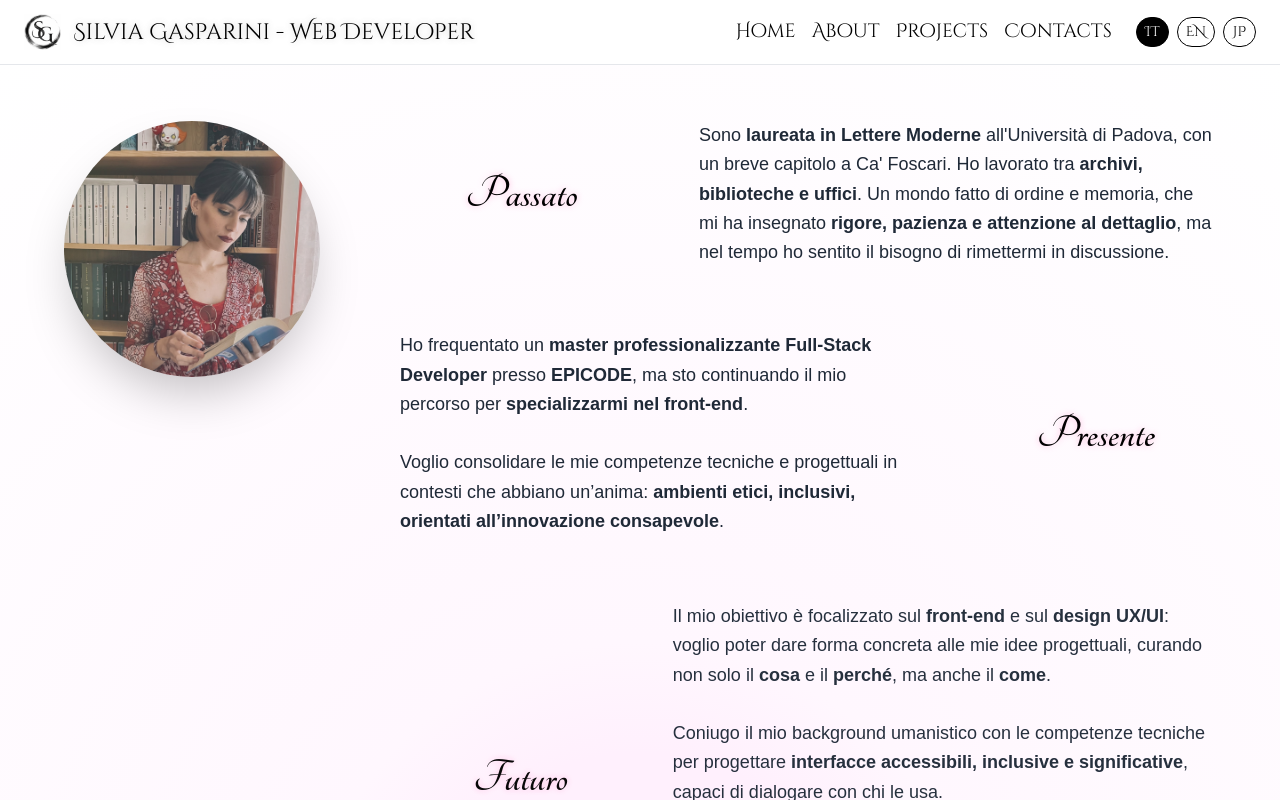
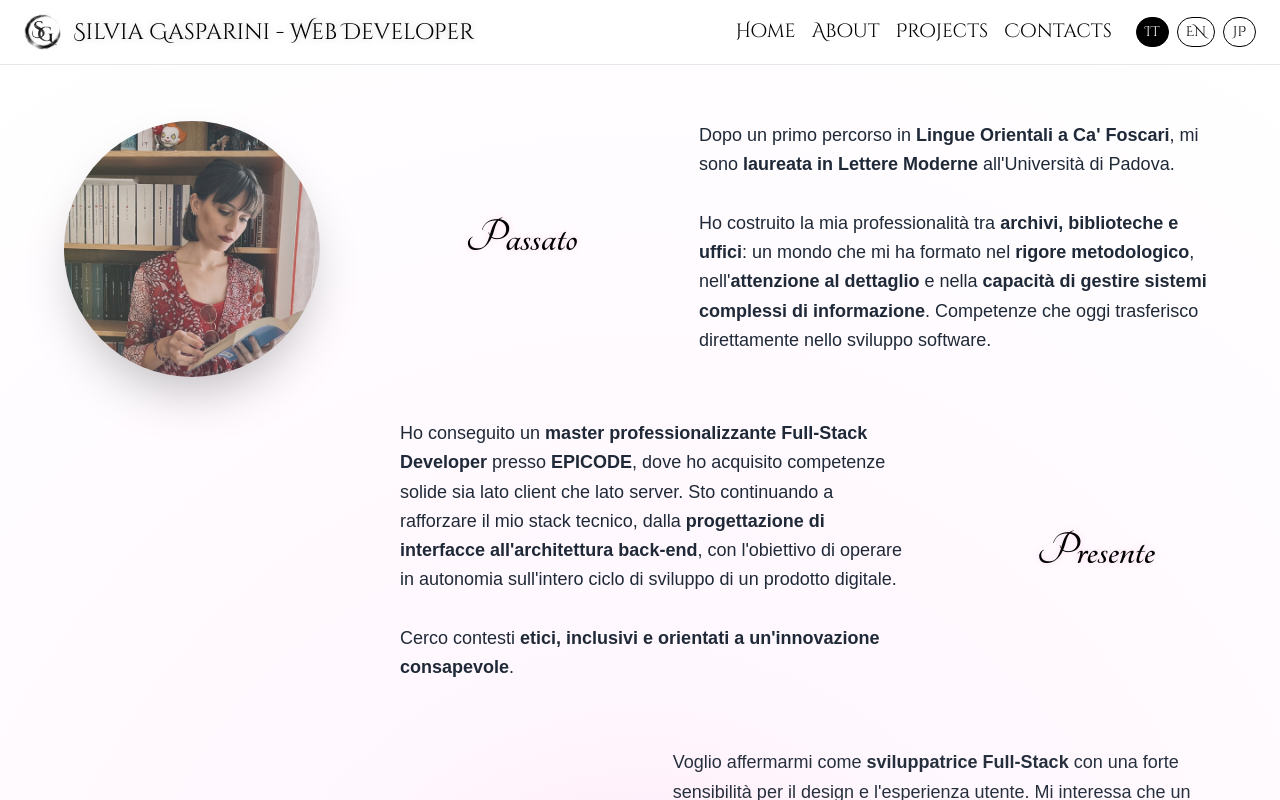
Before and after one commit to silvia8gasparini/silvia-gasparini-portfolio, a React (Vite) app: page /about in a window 1280 px wide. Both pictures are taken after a click on the button "IT". Shown: the top 800 px of the page. Built offline with nearby package versions, Linux system fonts and the light colour scheme; a web font is replaced by a local one.

Commit message:
update about texts & README

```diff
--- a/i18next.ts
+++ b/i18next.ts
@@ -19,15 +19,16 @@ i18next.use(initReactI18next).init({
           },
           past: {
             title: "Passato",
-            text: "Sono <1>laureata in Lettere Moderne</1> all'Università di Padova, con un breve capitolo a Ca' Foscari.<1/><1/> Ho lavorato tra <1>archivi, biblioteche e uffici</1>. Un mondo fatto di ordine e memoria, che mi ha insegnato <1>rigore, pazienza e attenzione al dettaglio</1>, ma nel tempo ho sentito il bisogno di rimettermi in discussione."
+            text: "Dopo un primo percorso in <1>Lingue Orientali a Ca' Foscari</1>, mi sono <1>laureata in Lettere Moderne</1> all'Università di Padova.<2/><2/>Ho costruito la mia professionalità tra <1>archivi, biblioteche e uffici</1>: un mondo che mi ha formato nel <1>rigore metodologico</1>, nell'<1>attenzione al dettaglio</1> e nella <1>capacità di gestire sistemi complessi di informazione</1>. Competenze che oggi trasferisco direttamente nello sviluppo software."
           },
           present: {
             title: "Presente",
-            text: "Ho frequentato un <1>master professionalizzante Full-Stack Developer</1> presso <2>EPICODE</2>, ma sto continuando il mio percorso per <3>specializzarmi nel front-end</3>.<4/><4/>Voglio consolidare le mie competenze tecniche e progettuali in contesti che abbiano un’anima: <5>ambienti etici, inclusivi, orientati all’innovazione consapevole</5>."
+            text: "Ho conseguito un <1>master professionalizzante Full-Stack Developer</1> presso <2>EPICODE</2>, dove ho acquisito competenze solide sia lato client che lato server. Sto continuando a rafforzare il mio stack tecnico, dalla <3>progettazione di interfacce all'architettura back-end</3>, con l'obiettivo di operare in autonomia sull'intero ciclo di sviluppo di un prodotto digitale.<4/><4/>Cerco contesti <5>etici, inclusivi e orientati a un'innovazione consapevole</5>."
           },
           future: {
             title: "Futuro",
-            text: "Il mio obiettivo è focalizzato sul <1>front-end</1> e sul <1>design UX/UI</1>: voglio poter dare forma concreta alle mie idee progettuali, curando non solo il <2>cosa</2> e il <2>perché</2>, ma anche il <2>come</2>. <3/><3/>Coniugo il mio background umanistico con le competenze tecniche per progettare <4>interfacce accessibili, inclusive e significative</4>, capaci di dialogare con chi le usa.<3/><3/>Sogno un web meno standardizzato e più empatico, dove <5>innovazione e creatività</5> abbiano lo spazio per esprimersi fuori dagli schemi. Voglio crescere come UX/UI Designer e come front-end developer per rendere il digitale <6>un posto più umano</6>."          }
+            text: "Voglio affermarmi come <1>sviluppatrice Full-Stack</1> con una forte sensibilità per il design e l'esperienza utente. Mi interessa che un prodotto sia funzionale e dotato di <2>forma, coerenza e significato</2>, dal database all'interfaccia.<3/><3/>Porto con me un <1>background umanistico</1> che mi permette di progettare soluzioni tecniche <4>accessibili, inclusive e capaci di comunicare davvero</4> con chi le usa.<3/><3/>La mia visione è un web <5>meno standardizzato e più empatico</5>, dove la tecnologia si mette al servizio delle persone. Voglio contribuire a costruirlo con <6>codice, design e intenzione</6>."
+          }
           },
         projects: {
           capstone: "Una web app che intreccia libri, tè e stagioni giapponesi. Il mio capstone project: un e-commerce librario ispirato all’estetica wabi-sabi, dove ogni colore racconta una storia.",
@@ -58,16 +59,15 @@ i18next.use(initReactI18next).init({
           },
           past: {
             title: "Past",
-            text: "I hold a <1>degree in Modern Literature</1> from the University of Padua, with a short chapter at Ca' Foscari.<1/><1/> I worked across <1>archives, libraries and offices,</1> a world built on order and memory that taught me <1>rigor, patience, and attention to detail</1>, yet I eventually felt the need to question myself again."
+            text: "After an initial path in <1>Oriental Languages at Ca' Foscari</1>, I graduated in <1>Modern Literature</1> from the University of Padua.<2/><2/>I built my professional background among <1>archives, libraries and offices</1>: a world that shaped me in <1>methodological rigor</1>, <1>attention to detail</1> and the <1>ability to manage complex information systems</1>. Skills I now transfer directly into software development."
           },
           present: {
             title: "Present",
-            text: "I completed a <1>Full-Stack Developer professional master program</1> at <2>EPICODE</2>, but I’m continuing my journey to <3>specialize in front-end development</3>.<4/><4/>I want to consolidate my technical and design skills in contexts that have a soul: <5>ethical, inclusive environments oriented towards conscious innovation</5>."
+            text: "I completed a <1>Full-Stack Developer professional master's program</1> at <2>EPICODE</2>, where I gained solid skills on both the client and server side. I am continuing to strengthen my technical stack, from <3>interface design to back-end architecture</3>, with the goal of operating autonomously across the entire development cycle of a digital product.<4/><4/>I look for contexts that are <5>ethical, inclusive and oriented toward conscious innovation</5>."
           },
           future: {
             title: "Future",
-            text:"My goal is focused on <1>front-end</1> and <1>UX/UI design</1>: I want to give concrete shape to my design ideas, taking care not only of the <2>what</2> and the <2>why</2>, but also the <2>how</2>. <3/><3/>I combine my humanistic background with technical skills to design <4>accessible, inclusive, and meaningful interfaces</4> that can truly connect with those who use them.<3/><3/>I dream of a web that is less standardized and more empathetic, where <5>innovation and creativity</5> have the freedom to express themselves beyond conventions. I want to grow as a UX/UI Designer and as a front-end developer to make the digital world <6>a more human place</6>."
-          }
+            text: "I want to establish myself as a <1>Full-Stack developer</1> with a strong sensitivity for design and user experience. I care that a product is functional and equipped with <2>shape, coherence and meaning</2>, from the database to the interface.<3/><3/>I bring with me a <1>humanistic background</1> that allows me to design technical solutions that are <4>accessible, inclusive and capable of truly communicating</4> with the people who use them.<3/><3/>My vision is a web that is <5>less standardized and more empathetic</5>, where technology serves people. I want to help build it with <6>code, design and intention</6>."          }
           },
          projects: {
           capstone: "A web app blending books, tea, and the 72 Japanese microseasons. My capstone project: a bookstore e-commerce inspired by wabi-sabi aesthetics, where each color tells a story.",
@@ -98,16 +98,16 @@ i18next.use(initReactI18next).init({
           },
           past: {
             title: "過去",
-            text: "私はパドヴァ大学で<1>現代文学を専攻</1>し、短期間カ・フォスカリ大学にも通いました。<1/><1/>その後、<1>文書館や図書館、事務所</1>などで働き、<1>秩序、忍耐、細部への注意</1>を学びましたが、やがて自分を見つめ直したいと思うようになりました。"
+            text: "<1>Ca' Foscariで東洋言語学</1>を学んだ後、パドヴァ大学で<1>現代文学の学位</1>を取得しました。<2/><2/><1>文書館、図書館、オフィス</1>の中でキャリアを積んできました。そこで培ったのは、<1>方法論的な厳密さ</1>、<1>細部への注意力</1>、そして<1>複雑な情報システムを管理する能力</1>です。これらのスキルは、今日のソフトウェア開発に直接活かされています。"
+          },
           },
           present: {
             title: "現在",
-            text: "<2>EPICODE</2>にて<1>フルスタック開発者の専門マスター</1>を修了しましたが、<3>フロントエンドに特化する</3>ため学び続けています。技術的・デザイン的スキルを、魂のある場所で深めたいと思っています。<4/><4/><5>倫理的で、包括的で、意識ある革新を目指す環境で。</5>"
+            text: "<2>EPICODE</2>にて<1>フルスタック開発者の専門修士課程</1>を修了し、クライアントサイドとサーバーサイドの両方において確かなスキルを習得しました。<3>インターフェース設計からバックエンドアーキテクチャ</3>まで、デジタルプロダクトの開発サイクル全体を自律的に担うことを目標に、技術スタックを強化し続けています。<4/><4/><5>倫理的で、インクルーシブで、意識的なイノベーションを志向する環境</5>を求めています。"
           },
           future: {
             title: "未来",
-            text:"私の目標は、<1>フロントエンド</1>と<1>UX/UIデザイン</1>に焦点を当てることです。<2>何を</2>、<2>なぜ</2>だけでなく、<2>どのように</2>をも大切にしながら、自分のアイデアに具体的な形を与えたいと考えています。<3/><3/>人文学の背景と技術的なスキルを融合させ、<4>誰もが使いやすく、包摂的で、意味のあるインターフェース</4>を設計しています。それらが使う人と対話できるように。<3/><3/>私は、<5>革新と創造性</5>が型にとらわれずに表現できる、より共感的で標準化されすぎていないウェブを夢見ています。UX/UIデザイナーとして、そしてフロントエンドデベロッパーとして成長し、デジタルを<6>より人間的な場所</6>にしていきたいです。"
-          }
+            text: "デザインとユーザー体験への強い感性を持つ<1>フルスタック開発者</1>として自分を確立していきたいと考えています。プロダクトが機能的であるだけでなく、データベースからインターフェースに至るまで、<2>形・一貫性・意味</2>を持つものであることを大切にしています。<3/><3/><1>人文学的なバックグラウンド</1>は、<4>アクセシブルでインクルーシブ、そして真に対話できる</4>技術的ソリューションを設計する力を与えてくれます。<3/><3/><5>画一化されたウェブではなく、より共感的なウェブ</5>を目指しています。テクノロジーが人に寄り添う場所を、<6>コード・デザイン・意志</6>を持って築いていきたいと思います。"          }
         },
          projects: {
           capstone: "本、お茶、そして日本の七十二候を結びつけたWebアプリ。私のキャップストーンプロジェクト：侘び寂び美学にインスパイアされたブック・コマース。色が物語を語ります。",
@@ -126,4 +126,4 @@ i18next.use(initReactI18next).init({
       }
     }
   }
-});
+);
--- a/src/components/TechSections.tsx
+++ b/src/components/TechSections.tsx
@@ -43,7 +43,7 @@ const TechSections = () => {
           transition={{ duration: 0.8, delay: idx * 0.2 }}
           className=" p-8"
         >
-          <h3 className="text-5xl font-tangerine font-bold text-black mb-6 text-center"style={{ textShadow: '0 0 6px rgba(255, 173, 215, 0.8)' }}>
+          <h3 className="text-5xl font-tangerine font-bold text-black mb-6 text-center"style={{ textShadow: '0 0 6px rgba(252, 206, 230, 0.8)' }}>
             {category}
           </h3>
           <div className="flex flex-wrap justify-center gap-6">
--- a/src/pages/About.tsx
+++ b/src/pages/About.tsx
@@ -45,7 +45,7 @@ const IntroSection = () => {
       transition={{ duration: 1 }}
     >
 
- <h1 className="text-5xl-tomtom sm:text-5xl md:text-7xl text-center text-black font-tangerine" style={{ textShadow: '0 0 6px rgba(255, 173, 215, 0.8)' }}>
+ <h1 className="text-5xl-tomtom sm:text-5xl md:text-7xl text-center text-black font-tangerine" style={{ textShadow: '0 0 6px rgba(252, 206, 230, 0.8)' }}>
         {t("about.intro.greeting")}
       </h1>
 
@@ -61,7 +61,7 @@ const IntroSection = () => {
   </span>
 </motion.span>
 
-      <div className="flex gap-4 text-5xl-tomtom md:text-7xl text-black font-tangerine" style={{ textShadow: '0 0 6px rgba(255, 173, 215, 0.8)' }}>
+      <div className="flex gap-4 text-5xl-tomtom md:text-7xl text-black font-tangerine" style={{ textShadow: '0 0 6px rgba(252, 206, 230, 0.8)' }}>
         <motion.span
           initial={{ opacity: 0 }}
           animate={{ opacity: 1 }}
@@ -106,81 +106,76 @@ const ContentSection = () => {
       </motion.div>
       <div className="flex flex-col gap-16 w-full">
 
+       {/* Passato */}
         <motion.div
          className="flex flex-col md:flex-row items-center gap-6"
          initial={{ opacity: 0, x: -100 }}
          animate={{ opacity: 1, x: 0 }}
          transition={{ duration: 1 }}
        >
-
-          <h2 className="text-5xl font-tangerine font-bold text-black md:w-1/3 text-center md:text-center md:pl-8" style={{ textShadow: '0 0 6px rgba(255, 173, 215, 0.8)' }}>
-           <Trans i18nKey="about.past.title">Passato</Trans>
+        <h2 className="text-5xl font-tangerine font-bold text-black md:w-1/3 text-center md:text-center md:pl-8"
+            style={{ textShadow: "0 0 6px rgba(252, 206, 230, 0.8)" }}
+        >
+          <Trans i18nKey="about.past.title" />
         </h2>
-
         <p className="text-lg font-ysabeau leading-relaxed md:w-2/3 text-center md:text-left md:pl-8">
-         <Trans i18nKey="about.past.text">Sono <strong>laureata in Lettere Moderne</strong> all'Università di Padova, con un breve epilogo a Ca' Foscari.
-          <br className="hidden md:block" />
-          Ho lavorato tra <strong>archivi, biblioteche e uffici</strong>. Un mondo fatto di ordine e memoria, che mi ha insegnato <strong>rigore, pazienza e attenzione al dettaglio</strong>, ma nel tempo ho sentito il bisogno di rimettermi in discussione.
-          </Trans>
+          <Trans i18nKey="about.past.text"
+            components={{
+            1: <strong />,
+            2: <br className="hidden md:block" />,
+            }}
+          />
         </p>
         </motion.div>
 
-        <motion.div
-          className="flex flex-col md:flex-row-reverse items-center gap-8"
+        {/* Presente */}
+         <motion.div className="flex flex-col md:flex-row-reverse items-center gap-8"
           initial={{ opacity: 0, x: 100 }}
           animate={{ opacity: 1, x: 0 }}
           transition={{ duration: 1.2 }}
           >
-          <h2 className="text-5xl font-tangerine font-bold text-black md:w-1/3 text-center md:text-center md:pl-8" style={{ textShadow: '0 0 6px rgba(255, 173, 215, 0.8)' }}>
-            <Trans i18nKey="about.present.title">Presente</Trans>
+          <h2 className="text-5xl font-tangerine font-bold text-black md:w-1/3 text-center md:text-center md:pl-8"
+              style={{ textShadow: "0 0 6px rgba(252, 206, 230, 0.8)" }}
+          >
+          <Trans i18nKey="about.present.title" />
           </h2>
           <p className="text-lg font-ysabeau leading-relaxed md:w-2/3 text-center md:text-left md:pl-8">
-          <Trans i18nKey="about.present.text"components={{
+          <Trans i18nKey="about.present.text"
+            components={{
             1: <strong />,
             2: <strong />,
             3: <strong />,
             4: <br className="hidden md:block" />,
             5: <strong />,
-            6: <strong />,
-            }}>
-            Ho dfrequentato un <strong /> presso <strong />, ma sto continuando il mio percorso per <strong />.
-            <br className="hidden md:block" />
-            <br className="hidden md:block" />
-            Voglio consolidare le mie competenze tecniche e progettuali in contesti che abbiano un’anima:<strong />.
-          </Trans>
+            }}
+            />
           </p>
           </motion.div>
 
-        <motion.div
-          className="flex flex-col md:flex-row items-center gap-8"
+        {/* Futuro */}
+          <motion.div className="flex flex-col md:flex-row items-center gap-8"
             initial={{ opacity: 0, y: 50 }}
             animate={{ opacity: 1, y: 0 }}
             transition={{ duration: 1.4 }}
           >
-          <h2 className="text-5xl font-tangerine font-bold text-black md:w-1/3 text-center md:text-center md:pl-8 pb-15" style={{ textShadow: '0 0 6px rgba(255, 173, 215, 0.8)' }}>
-             <Trans i18nKey="about.future.title">Futuro</Trans>
+          <h2 className="text-5xl font-tangerine font-bold text-black md:w-1/3 text-center md:text-center md:pl-8 pb-15"
+              style={{ textShadow: "0 0 6px rgba(252, 206, 230, 0.8)" }}
+          >
+          <Trans i18nKey="about.future.title" />
           </h2>
           <p className="text-lg font-ysabeau leading-relaxed md:w-2/3 text-center md:text-left">
-          <Trans i18nKey="about.future.text" components={{
+          <Trans i18nKey="about.future.text"
+            components={{
             1: <strong />,
             2: <strong />,
             3: <br className="hidden md:block" />,
             4: <strong />,
             5: <strong />,
-            6: <strong />
-            }}>
-            Il mio obiettivo è focalizzato sul <strong /> e sul <strong />,: voglio poter dare forma concreta alle mie idee progettuali, curando non solo il <strong /> e il <strong />, ma anche il <strong />.
-            <br className="hidden md:block" />
-            <br className="hidden md:block" />
-            Coniugo il mio background umanistico con le competenze tecniche per progettare<strong />, capaci di dialogare con chi le usa.
-            <br className="hidden md:block" />
-            <br className="hidden md:block" />
-            Sogno un web meno standardizzato e più empatico, dove <strong /> abbiano lo spazio per esprimersi fuori dagli schemi.
-            Voglio crescere come UX/UI Designer per rendere il digitale <strong />.
-            </Trans>
+            6: <strong />,
+            }}
+            />
             </p>
           </motion.div>
-
       </div>
 
     </motion.div>
--- a/src/pages/Contacts.tsx
+++ b/src/pages/Contacts.tsx
@@ -37,7 +37,7 @@ export default function Contacts() {
     <section className="relative min-h-screen flex flex-col items-center justify-center px-6 py-12 bg-radial-custom">
       <h1
         className="text-4xl md:text-5xl font-tangerine font-bold text-black mb-10"
-        style={{ textShadow: "0 0 6px rgba(255, 173, 215, 0.8)" }}
+        style={{ textShadow: "0 0 6px rgba(252, 206, 230, 0.8)" }}
       >
         {t("contacts.title")}
       </h1>
--- a/tailwind.config.ts
+++ b/tailwind.config.ts
@@ -27,7 +27,7 @@ const config: Config = {
       '4xl-custom': ['2.6rem', { lineHeight: '1.1' }],
       },
       backgroundImage: {
-      'radial-custom': 'radial-gradient(circle, #FFF0FD 20%, #fff7fe 30%, #ffffff 100%)',
+      'radial-custom': 'radial-gradient(circle, #FFF0FA 20%, #fff7fe 30%, #ffffff 100%)',
       },
     },
   },
```
Also changed, not shown: 1 other file (tests, documents, lock files or other folders). Lines whose indentation alone changed are shown as unchanged.
